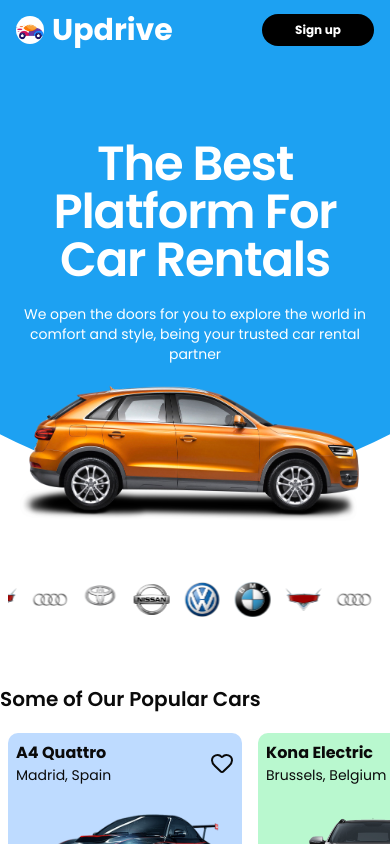
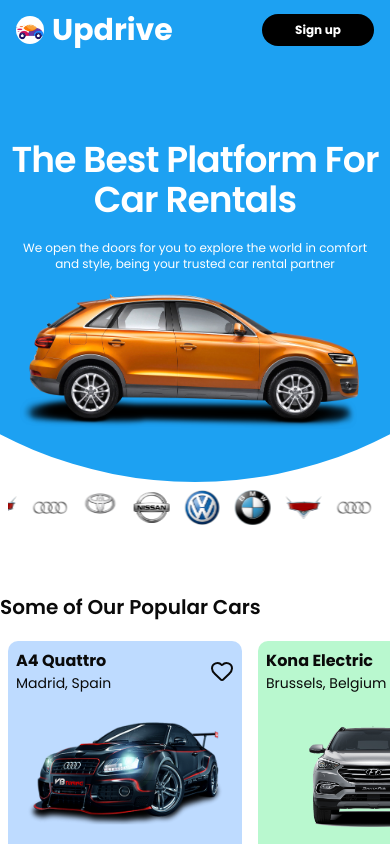
Before and after one commit to codebydolapo/Updrive, a Next.js app: page / in a window 390 px wide. Shown: the top 844 px of the page. Built offline with nearby package versions, Linux system fonts and the light colour scheme.

Commit message:
chore: fixed homepage issues

```diff
--- a/app/page.tsx
+++ b/app/page.tsx
@@ -14,10 +14,10 @@
     <div className="w-full relative flex flex-col items-center">
       <div className="md:w-[110vw] md:h-[110vw] w-[100vh] h-[100vh] bg-[#1da1f2] rounded-b-full left-1/2 -translate-x-1/2 absolute -z-10 md:-top-[60vw] -top-[50vh]" />
       <div className="md:mt-10 mt-20 flex flex-col md:max-w-[55rem] max-w-[100vw]">
-        <h1 className="text-white md:text-[5rem] text-5xl font-semibold text-center tracking-tight md:leading-20">The Best Platform For Car Rentals</h1>
+        <h1 className="text-white md:text-[5rem] text-4xl font-semibold text-center tracking-tight md:leading-20">The Best Platform For Car Rentals</h1>
       </div>
       <div className="md:mt-0 mt-5 flex flex-col md:max-w-[40rem] max-w-[90vw]">
-        <p className="text-white text-sm font-light text-center">We open the doors for you to explore the world in comfort and style, being your trusted car rental partner</p>
+        <p className="text-white md:text-sm text-xs font-light text-center">We open the doors for you to explore the world in comfort and style, being your trusted car rental partner</p>
       </div>
       <Image src={"/images/SUV.png"} alt="" unoptimized width={0} height={0} className="md:w-[70vw] w-[90vw] h-auto" />
       <div className="md:my-10 my-10 w-full overflow-hidden"> {/* Add overflow-hidden */}
```
